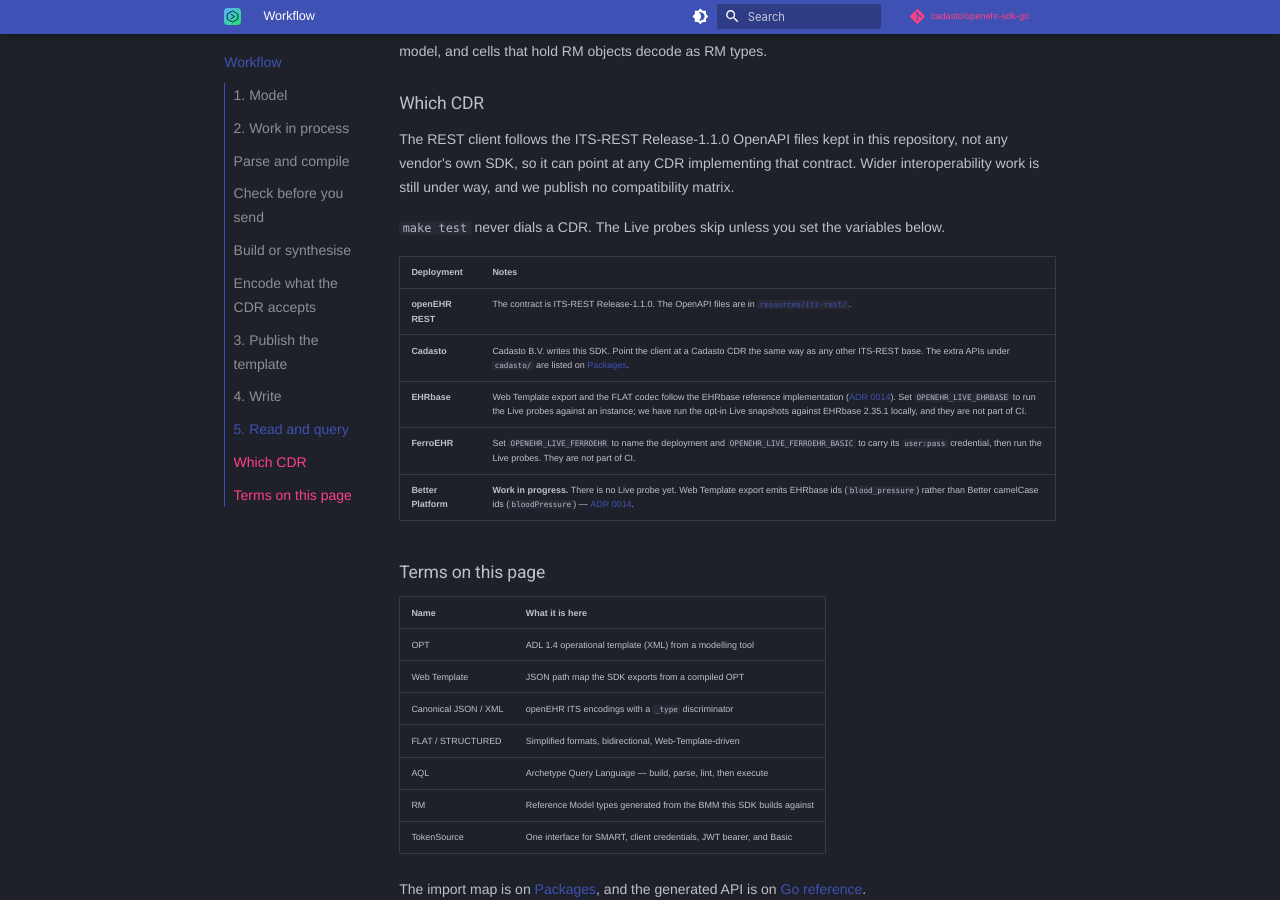
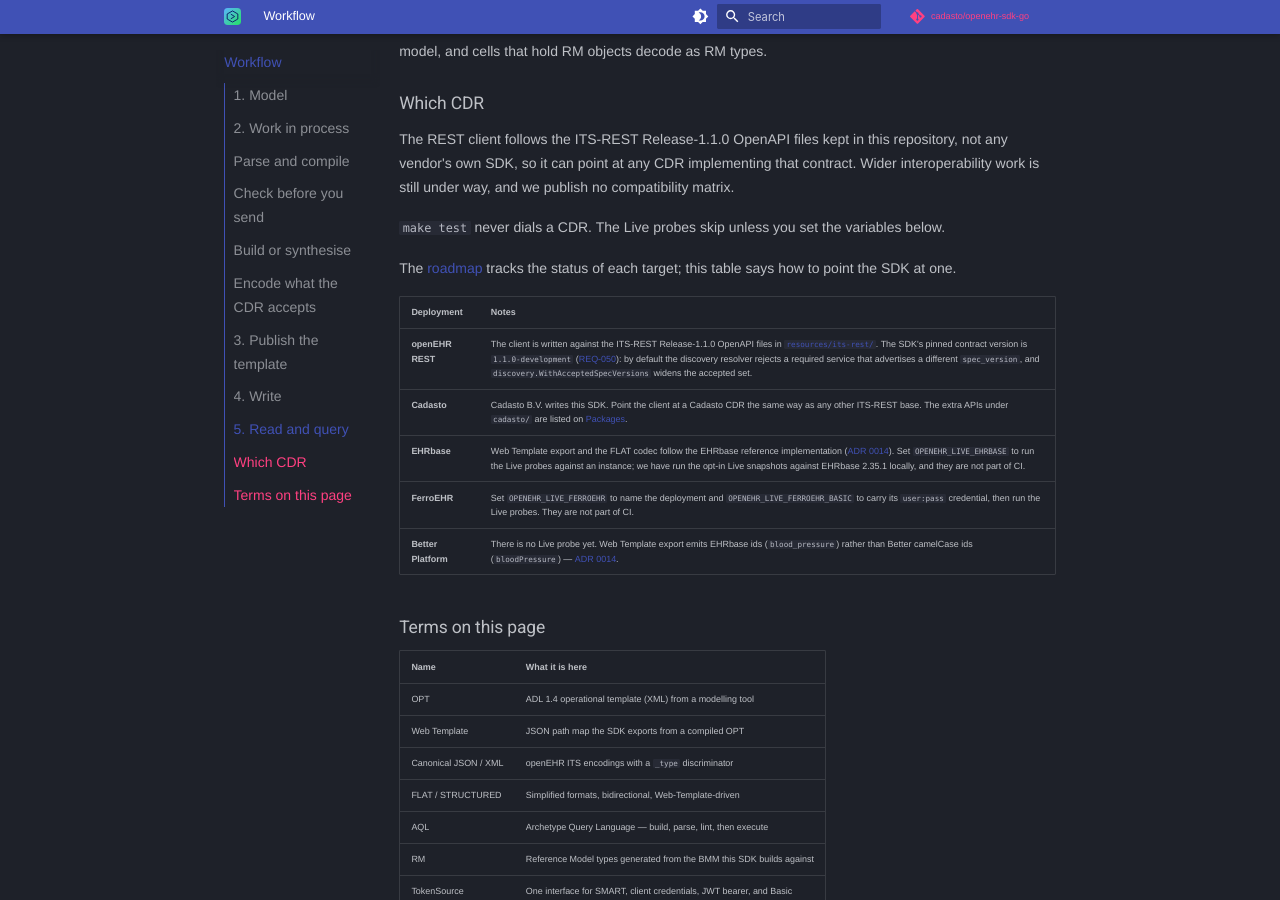
Before and after one commit to Cadasto/openehr-sdk-go, an MkDocs documentation site: the page built from pages/workflow.md, in a window 1280 px wide and 900 px high, scrolled down 1922 px. Built offline with MkDocs 1.6.1 and Material for MkDocs 9.7.7, drawn with Linux system fonts in a browser that asks for light colours; nearby versions of some CDN libraries; library files that are not in the unit come from our copies; plug-ins that fetch from the network failed and are left out; comment, search, counter and statistics services are not loaded.

Commit message:
docs(site): describe the REST contract by its vendored OpenAPI pin
The landing page and llms.txt called the SDK a client for the ITS-REST
Release-1.1.0 binding. The SDK's own pinned contract version is
1.1.0-development (REQ-050, discovery.SpecVersionPin), so the site was
naming a tag the runtime does not accept. Renaming the pin is a separate
change: the discovery resolver's default and the consuming CDR have to
move with it.

Describe what is actually true instead. The typed clients are written
against the Release-1.1.0 OpenAPI files vendored in resources/its-rest/,
and the Workflow row now states the 1.1.0-development pin once, with the
option that widens the accepted set.

Which CDR gains a pointer to the roadmap, which owns deployment status,
and the Better Platform row drops its status adjective and keeps the
facts. resources/its-rest/README.md records that the site names the
pinned tag, so a re-pin has to update those pages too.

Assisted-by: Claude Code (claude-fable-5-1)

```diff
--- a/pages/workflow.md
+++ b/pages/workflow.md
@@ -146,13 +146,16 @@ no compatibility matrix.
 `make test` never dials a CDR. The Live probes skip unless you set the
 variables below.
 
+The [roadmap](https://github.com/cadasto/openehr-sdk-go/blob/main/docs/roadmap.md#deployment-targets)
+tracks the status of each target; this table says how to point the SDK at one.
+
 | Deployment | Notes |
 |---|---|
-| **openEHR REST** | The contract is ITS-REST Release-1.1.0. The OpenAPI files are in [`resources/its-rest/`](https://github.com/cadasto/openehr-sdk-go/blob/main/resources/its-rest/README.md). |
+| **openEHR REST** | The client is written against the ITS-REST Release-1.1.0 OpenAPI files in [`resources/its-rest/`](https://github.com/cadasto/openehr-sdk-go/blob/main/resources/its-rest/README.md). The SDK's pinned contract version is `1.1.0-development` ([REQ-050](https://github.com/cadasto/openehr-sdk-go/blob/main/docs/specifications/wire.md#req-050)): by default the discovery resolver rejects a required service that advertises a different `spec_version`, and `discovery.WithAcceptedSpecVersions` widens the accepted set. |
 | **Cadasto** | Cadasto B.V. writes this SDK. Point the client at a Cadasto CDR the same way as any other ITS-REST base. The extra APIs under `cadasto/` are listed on [Packages](packages.md#cadasto-extras). |
 | **EHRbase** | Web Template export and the FLAT codec follow the EHRbase reference implementation ([ADR 0014](https://github.com/cadasto/openehr-sdk-go/blob/main/docs/adr/0014-webtemplate-reference-implementation-lock.md)). Set `OPENEHR_LIVE_EHRBASE` to run the Live probes against an instance; we have run the opt-in Live snapshots against EHRbase 2.35.1 locally, and they are not part of CI. |
 | **FerroEHR** | Set `OPENEHR_LIVE_FERROEHR` to name the deployment and `OPENEHR_LIVE_FERROEHR_BASIC` to carry its `user:pass` credential, then run the Live probes. They are not part of CI. |
-| **Better Platform** | **Work in progress.** There is no Live probe yet. Web Template export emits EHRbase ids (`blood_pressure`) rather than Better camelCase ids (`bloodPressure`) — [ADR 0014](https://github.com/cadasto/openehr-sdk-go/blob/main/docs/adr/0014-webtemplate-reference-implementation-lock.md). |
+| **Better Platform** | There is no Live probe yet. Web Template export emits EHRbase ids (`blood_pressure`) rather than Better camelCase ids (`bloodPressure`) — [ADR 0014](https://github.com/cadasto/openehr-sdk-go/blob/main/docs/adr/0014-webtemplate-reference-implementation-lock.md). |
 
 ## Terms on this page
 
```
Also changed, not shown: pages/index.md (+5 -4 lines), resources/its-rest/README.md (+6 -0 lines), 1 other file.
